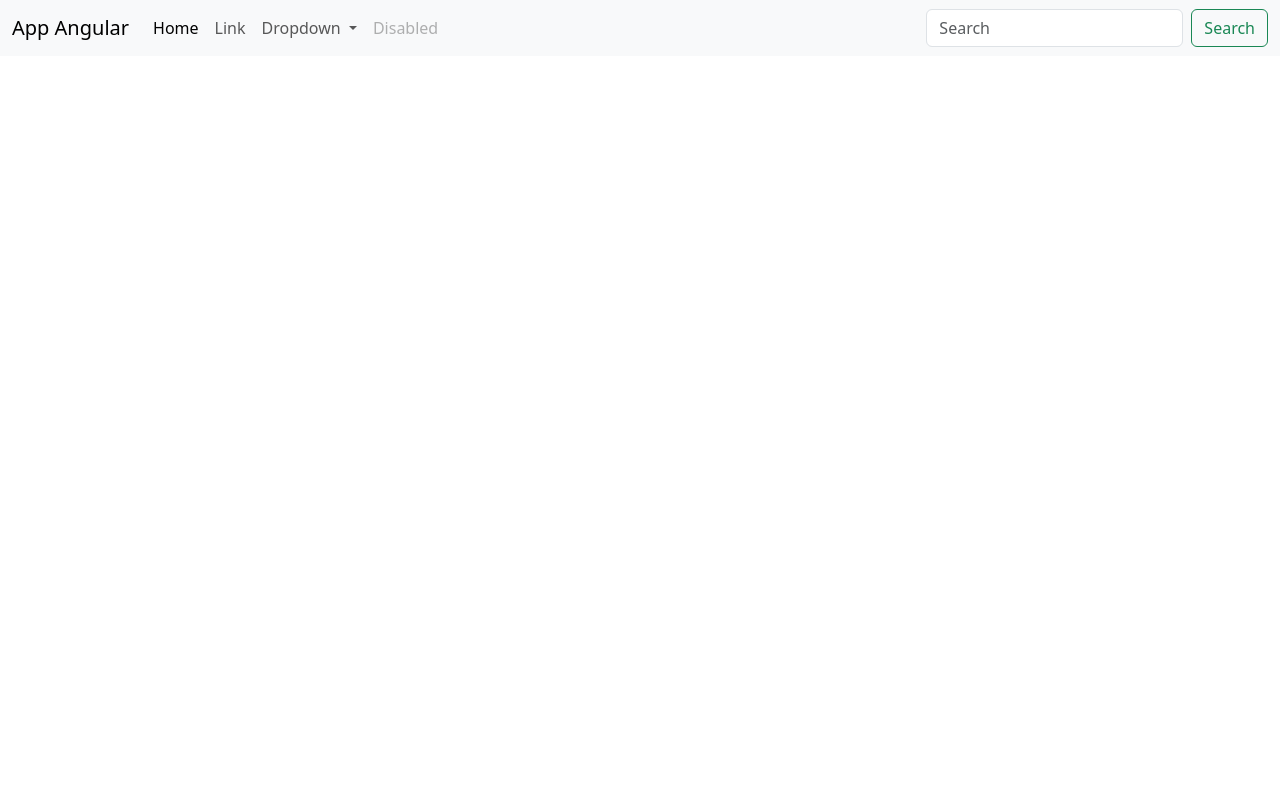
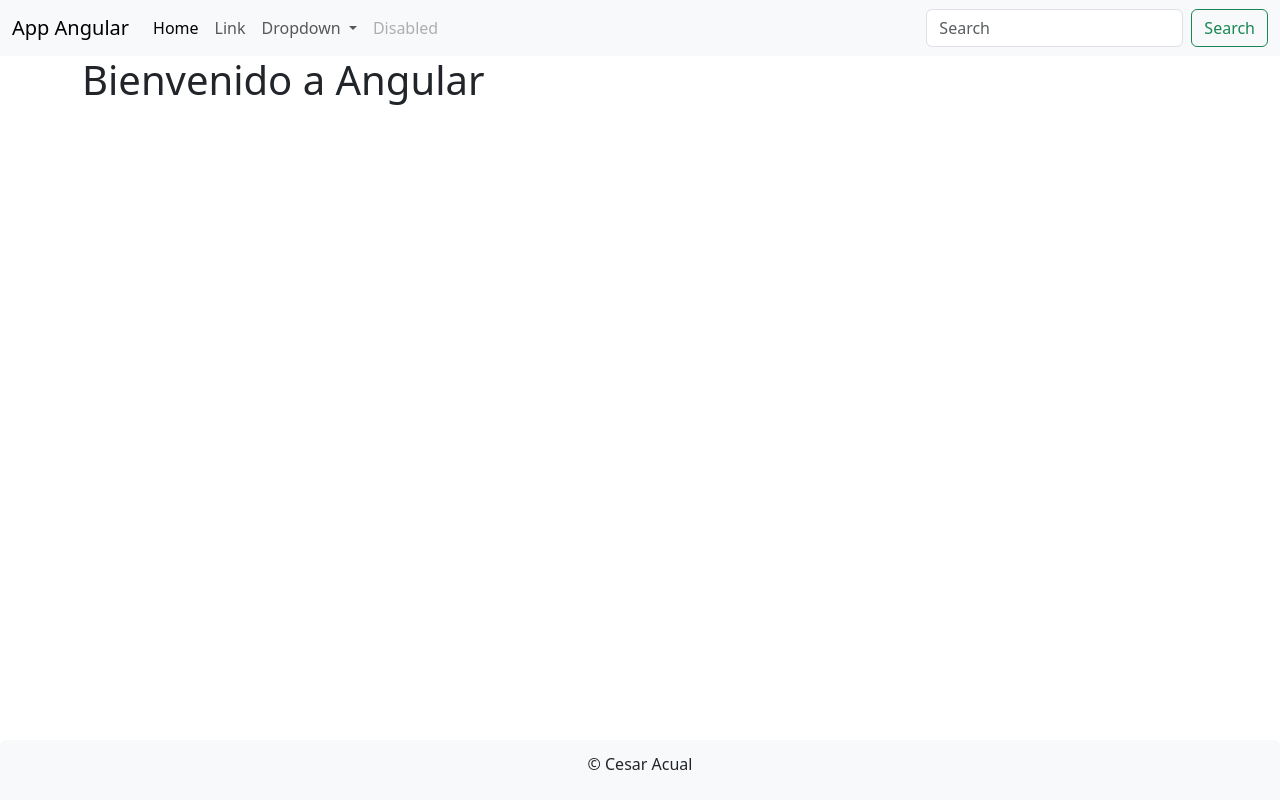
Before and after one commit to augustoqa/clientes-frontend-angular, an Angular app: page /clientes in a window 1280 px wide. Built offline with nearby package versions, Linux system fonts and the light colour scheme.

Commit message:
Crear el componente footer

```diff
--- a/src/app/app.component.html
+++ b/src/app/app.component.html
@@ -1 +1,5 @@
 <app-header></app-header>
+<div class="container">
+  <h1>{{ title }}</h1>
+</div>
+<app-footer></app-footer>
--- a/src/app/app.module.ts
+++ b/src/app/app.module.ts
@@ -2,10 +2,11 @@ import { NgModule } from '@angular/core'
 import { BrowserModule } from '@angular/platform-browser'
 
 import { AppComponent } from './app.component'
-import { HeaderComponent } from './header/header.component'
+import { HeaderComponent } from './header/header.component';
+import { FooterComponent } from './footer/footer.component'
 
 @NgModule({
-  declarations: [AppComponent, HeaderComponent],
+  declarations: [AppComponent, HeaderComponent, FooterComponent],
   imports: [BrowserModule],
   providers: [],
   bootstrap: [AppComponent],
--- /dev/null
+++ b/src/app/footer/footer.component.css
@@ -0,0 +1,6 @@
+.footer {
+  position: absolute;
+  bottom: 0px;
+  height: 60px;
+  width: 100%;
+}
--- /dev/null
+++ b/src/app/footer/footer.component.html
@@ -0,0 +1,5 @@
+<footer class="footer bg-body-tertiary rounded-top text-center">
+  <div class="container py-2">
+    <p class="my-1">&copy; {{ autor.nombre + " " + autor.apellido }}</p>
+  </div>
+</footer>
--- /dev/null
+++ b/src/app/footer/footer.component.ts
@@ -0,0 +1,10 @@
+import { Component } from '@angular/core'
+
+@Component({
+  selector: 'app-footer',
+  templateUrl: './footer.component.html',
+  styleUrls: ['./footer.component.css'],
+})
+export class FooterComponent {
+  public autor: any = { nombre: 'Cesar', apellido: 'Acual' }
+}
```
